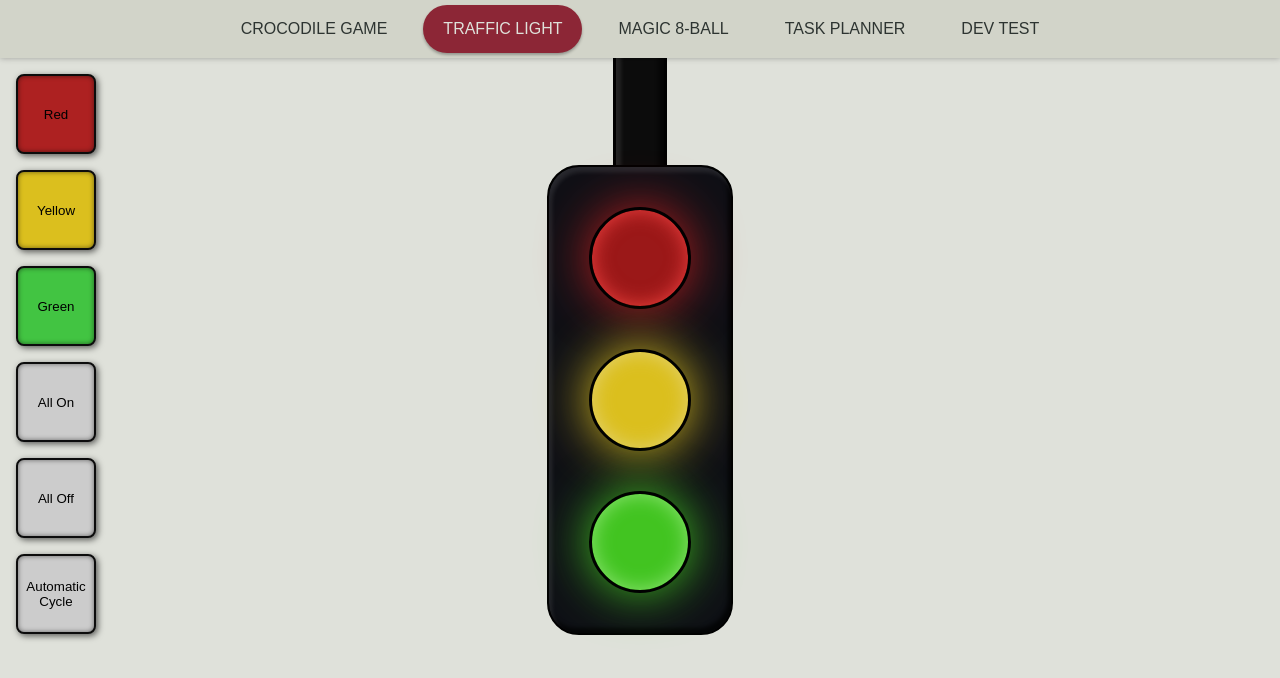
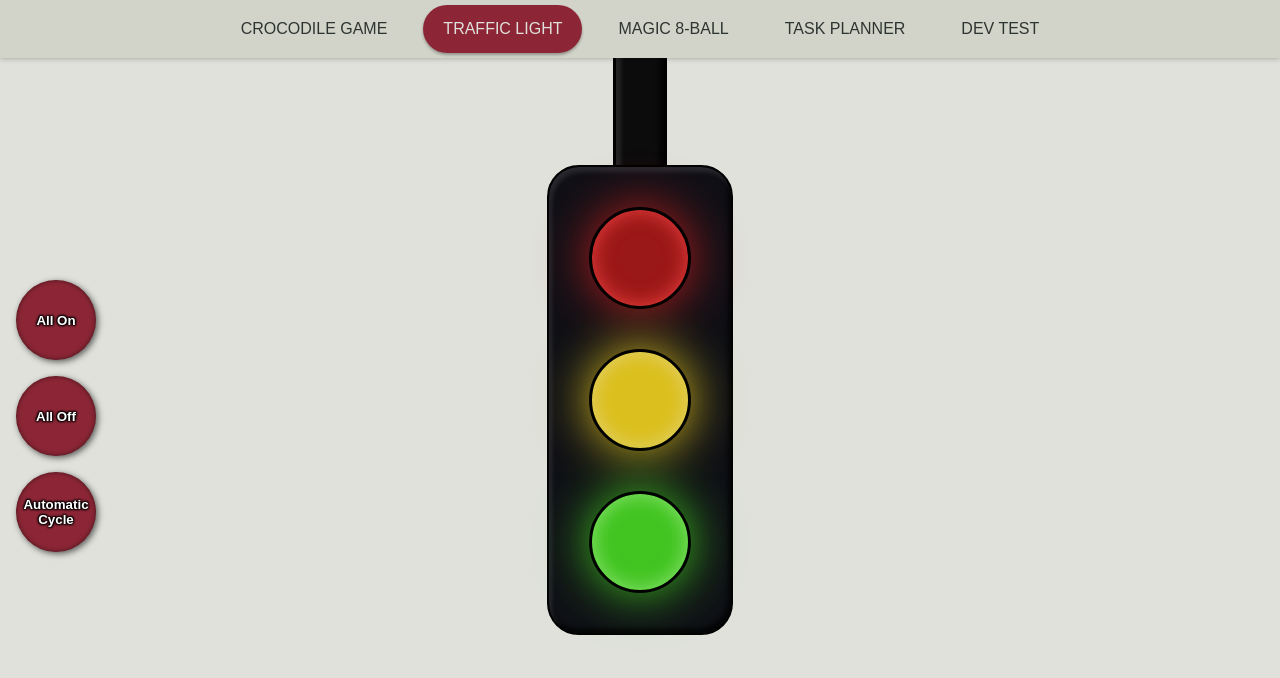
Before and after one commit to TorjeAmundsen/get-react-collection, a React (Vite) app: page / in a window 1280 px wide. Both pictures are taken after a click on the element "TRAFFIC LIGHT". Shown: the top 678 px of the page. Built offline with nearby package versions, Linux system fonts and the light colour scheme.

Commit message:
TrafficLight adjustments

```diff
--- a/src/TrafficLight.css
+++ b/src/TrafficLight.css
@@ -3,9 +3,12 @@
   margin-left: 1rem;
   display: flex;
   width: 7rem;
-  height: 35rem;
+  height: 17rem;
   flex-direction: column;
   justify-content: space-between;
+  position: absolute;
+  top: 50%;
+  transform: translateY(-50%);
 }
 
 .container-TL {
@@ -72,43 +75,27 @@
 }
 
 .button-TL {
-  background-color: #cccccc;
+  cursor: pointer;
+  font-weight: bold;
+  color: white;
+  text-shadow: 1px 1px 2px #000, -1px 1px 2px #000, -1px -1px 2px #000, 1px -1px 2px #000;
+  -webkit-user-select: none;
+     -moz-user-select: none;
+          user-select: none;
+  background-color: var(--plt-2);
   width: 5rem;
   height: 5rem;
-  border-radius: 8px;
+  border-radius: 50px;
   transition: 80ms;
-  border: 2px solid #0c0c0c;
+  border: none;
   box-shadow: 2px 2px 6px rgba(0, 0, 0, 0.6), inset 0 0 5px rgba(0, 0, 0, 0.5);
 }
 
 .button-TL:hover {
-  transform: scale(102%);
+  background-color: var(--plt-2-lighter);
 }
 
 .button-TL:active {
   transform: scale(98%);
   box-shadow: 0 0 4px hsla(0, 0%, 0%, 0.4), inset 0 0 4px rgba(0, 0, 0, 0.5);
-}
-
-.button-TL.red-TL {
-  background-color: #ad2121;
-}
-
-.button-TL.red-TL:hover {
-  background-color: #ca2929;
-}
-
-.button-TL.yellow-TL {
-  background-color: #dbbf1e;
-}
-
-.button-TL.yellow-TL:hover {
-  background-color: #eed548;
-}
-
-.button-TL.green-TL {
-  background-color: #42c442;
-}
-.button-TL.green-TL:hover {
-  background-color: #8de473;
 }/*# sourceMappingURL=TrafficLight.css.map */
--- a/src/TrafficLight.scss
+++ b/src/TrafficLight.scss
@@ -3,9 +3,12 @@
   margin-left: 1rem;
   display: flex;
   width: 7rem;
-  height: 35rem;
+  height: 17rem;
   flex-direction: column;
   justify-content: space-between;
+  position: absolute;
+  top: 50%;
+  transform: translateY(-50%);
 }
 
 .container-TL {
@@ -74,43 +77,26 @@
 }
 
 .button-TL {
-  background-color: #cccccc;
+  cursor: pointer;
+  font-weight: bold;
+  color: white;
+  text-shadow: 1px 1px 2px #000, -1px 1px 2px #000, -1px -1px 2px #000,
+    1px -1px 2px #000;
+  user-select: none;
+  background-color: var(--plt-2);
   width: 5rem;
   height: 5rem;
-  border-radius: 8px;
+  border-radius: 50px;
   transition: 80ms;
-  border: 2px solid #0c0c0c;
+  border: none;
   box-shadow: 2px 2px 6px rgba(0, 0, 0, 0.6), inset 0 0 5px rgba(0, 0, 0, 0.5);
 }
 
 .button-TL:hover {
-  transform: scale(102%);
+  background-color: var(--plt-2-lighter);
 }
 
 .button-TL:active {
   transform: scale(98%);
   box-shadow: 0 0 4px hsla(0, 0%, 0%, 0.4), inset 0 0 4px rgba(0, 0, 0, 0.5);
 }
-
-.button-TL.red-TL {
-  background-color: #ad2121;
-}
-
-.button-TL.red-TL:hover {
-  background-color: #ca2929;
-}
-
-.button-TL.yellow-TL {
-  background-color: #dbbf1e;
-}
-
-.button-TL.yellow-TL:hover {
-  background-color: #eed548;
-}
-
-.button-TL.green-TL {
-  background-color: #42c442;
-  &:hover {
-    background-color: #8de473;
-  }
-}
--- a/src/components/TrafficLight.tsx
+++ b/src/components/TrafficLight.tsx
@@ -80,36 +80,6 @@ function TrafficLight() {
       <div className="buttons-container-TL">
         <button
           onClick={() => {
-            setLights(true, false, false);
-            clearTimeout(timeout.current);
-            timeout.current = 0;
-          }}
-          className="red-TL button-TL"
-        >
-          Red
-        </button>
-        <button
-          onClick={() => {
-            setLights(false, true, false);
-            clearTimeout(timeout.current);
-            timeout.current = 0;
-          }}
-          className="yellow-TL button-TL"
-        >
-          Yellow
-        </button>
-        <button
-          onClick={() => {
-            setLights(false, false, true);
-            clearTimeout(timeout.current);
-            timeout.current = 0;
-          }}
-          className="green-TL button-TL"
-        >
-          Green
-        </button>
-        <button
-          onClick={() => {
             setAll(true);
             clearTimeout(timeout.current);
             timeout.current = 0;
```
Also changed, not shown: 1 other file (tests, documents, lock files or other folders).
